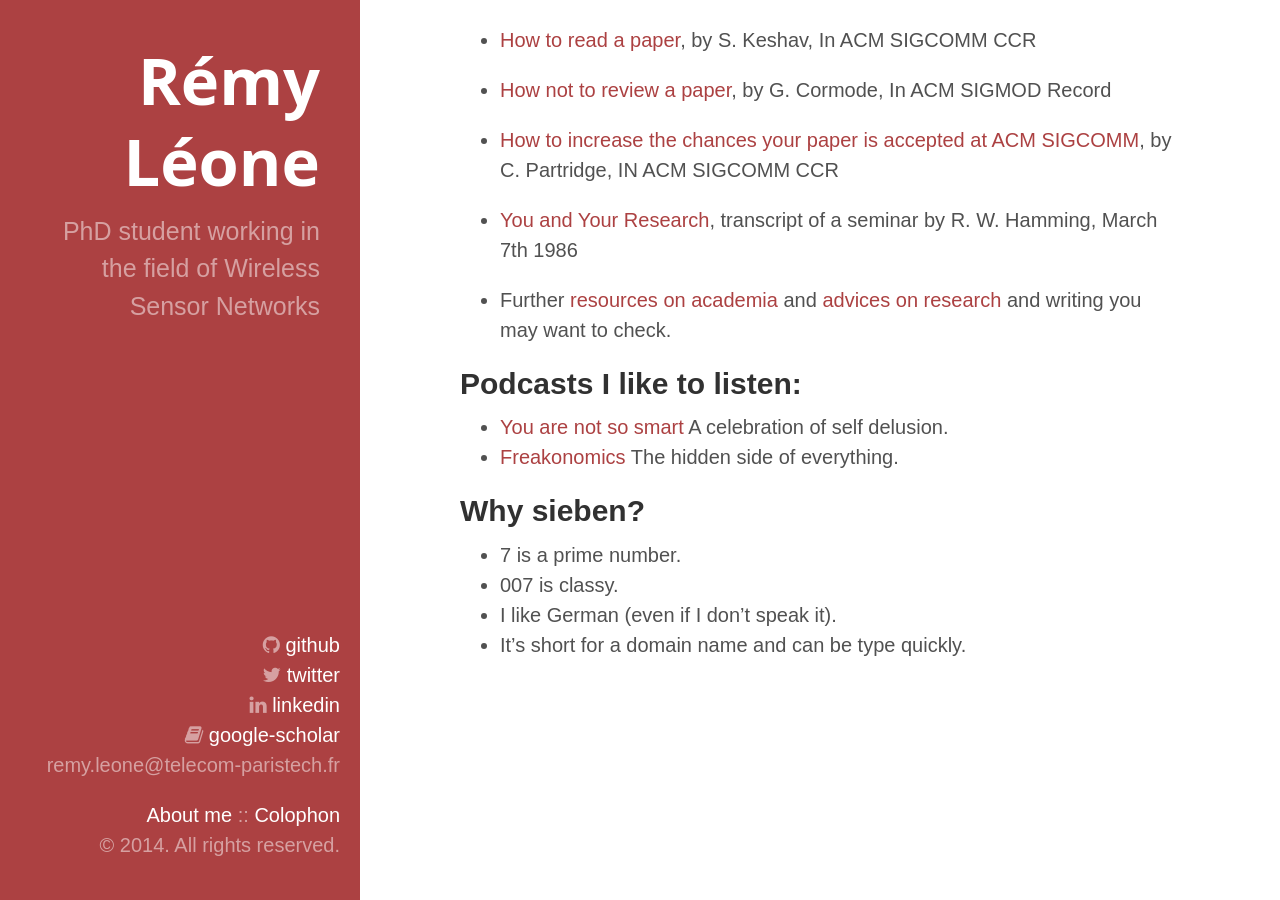
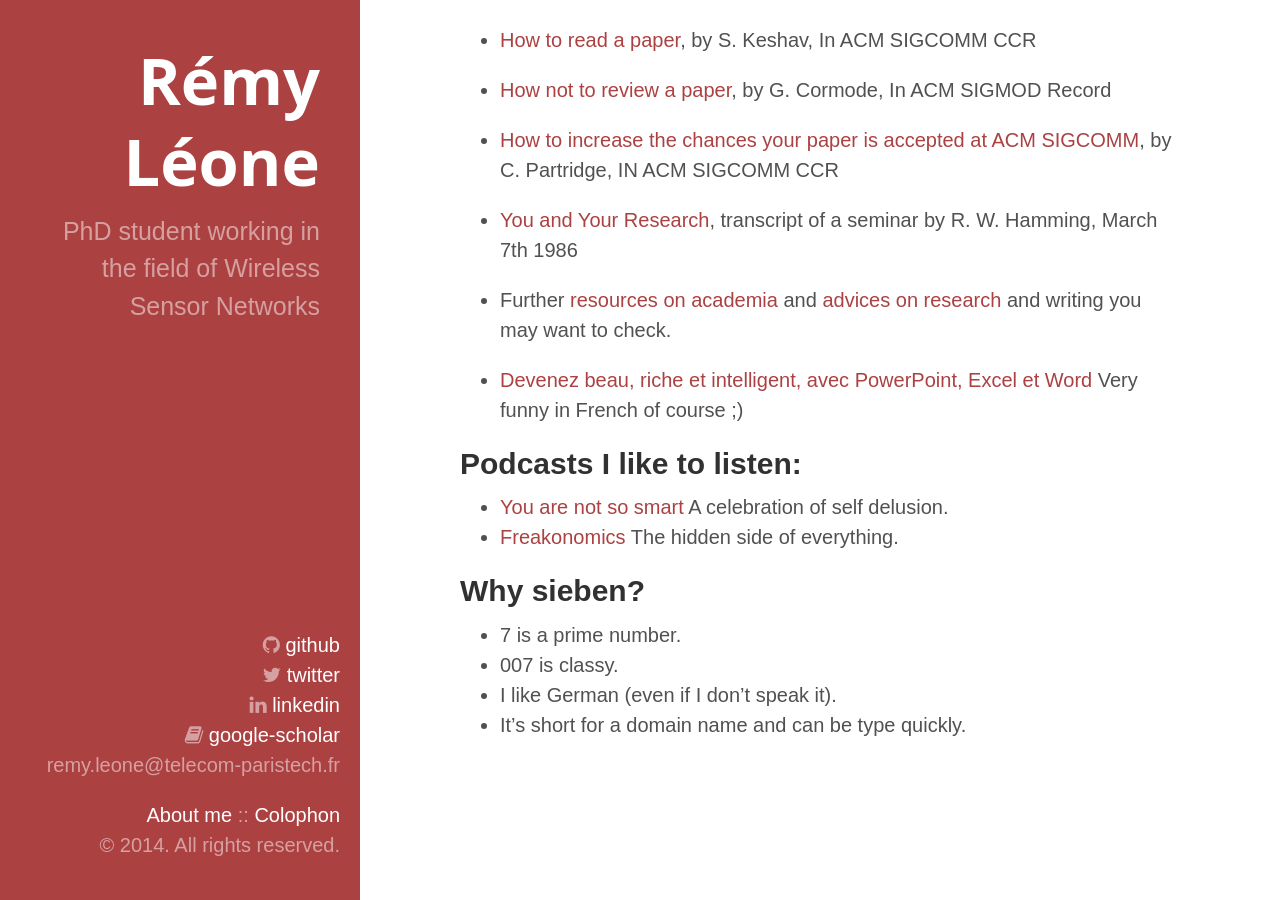
Before and after one commit to remyleone/remyleone.github.io, a Jekyll site: the page built from about.markdown, in a window 1280 px wide and 900 px high, scrolled down 1488 px. Built offline with Jekyll 4.4.1, drawn with Linux system fonts in a browser that asks for light colours; nearby versions of some CDN libraries.

Commit message:
On ajoute le bouquin de Rafi

```diff
--- a/about.markdown
+++ b/about.markdown
@@ -62,6 +62,10 @@ transcript of a seminar by R. W. Hamming, March 7th 1986
 research](//www.cs.cmu.edu/afs/cs.cmu.edu/user/mleone/web/how-to.html)
 and writing you may want to check.
 
+- [Devenez beau, riche et intelligent, avec PowerPoint, Excel et Word
+  ](//http://pauillac.inria.fr/~weis/info/haladjian.pdf) Very funny in French
+  of course ;)
+
 Podcasts I like to listen:
 --------------------------
 
```
